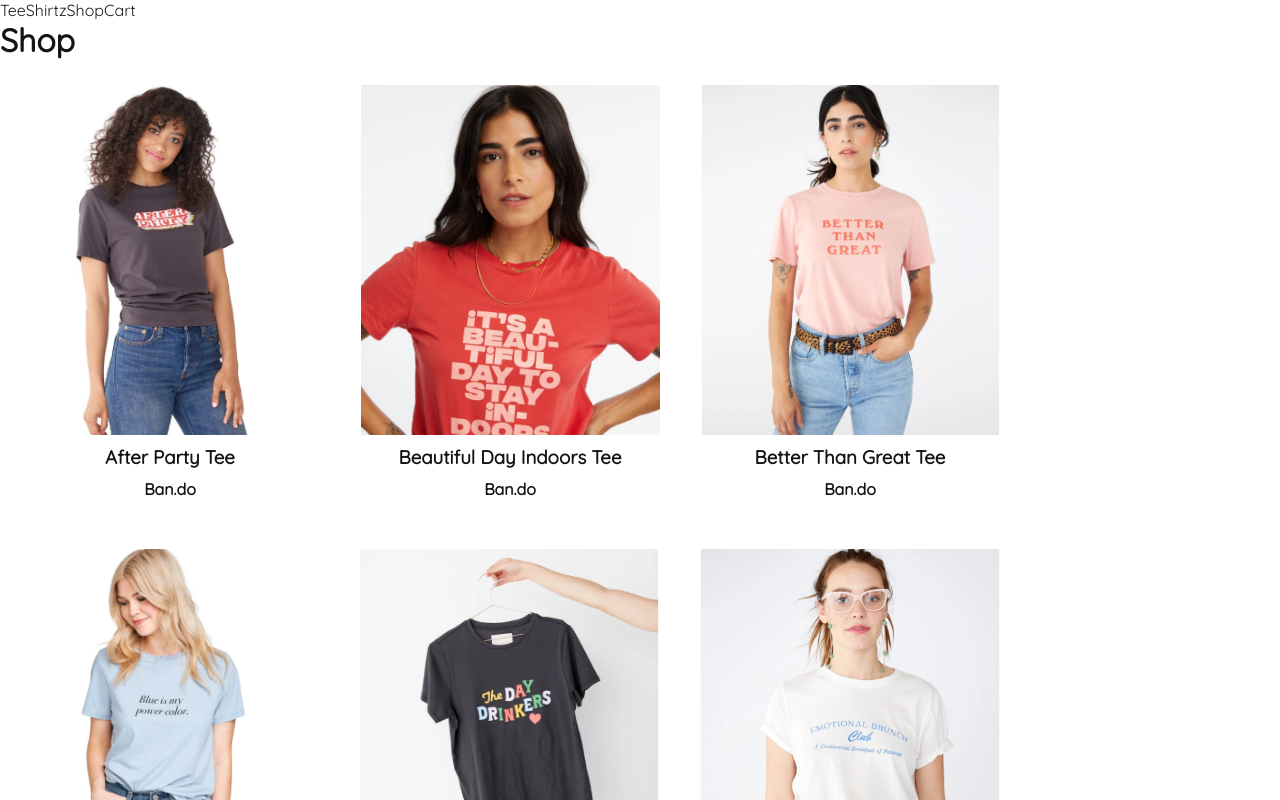
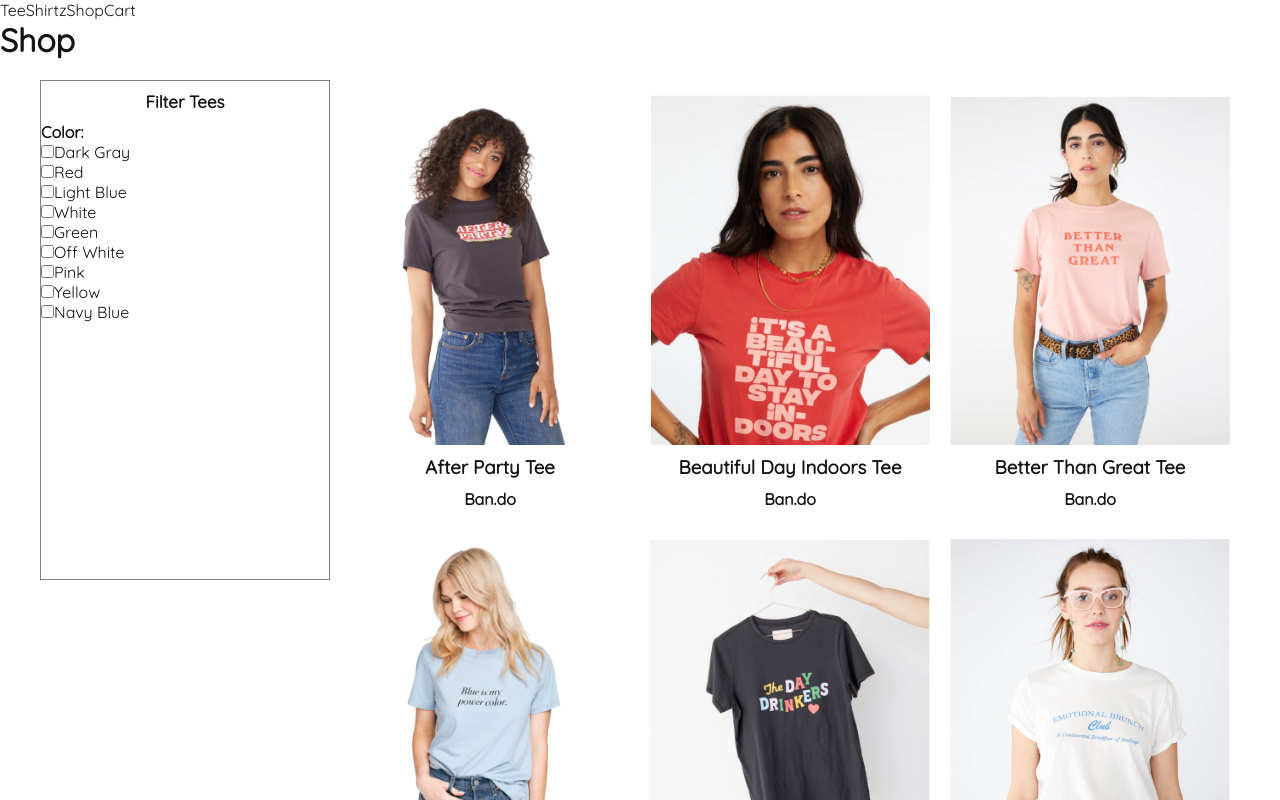
Before and after one commit to kathd/online-shop, a React (Create React App) app: page /shop in a window 1280 px wide. Shown: the top 800 px of the page. Built offline with nearby package versions, Linux system fonts and the light colour scheme.

Commit message:
show colors

```diff
--- a/src/components/filter/FilterWidget.jsx
+++ b/src/components/filter/FilterWidget.jsx
@@ -1,11 +1,39 @@
-import React from 'react';
+import React from "react";
+import "../../styles/filter.css";
+
+import products from "../../data/products";
 
 const FilterWidget = () => {
-    return (
-        <div>
+  // Get colors from data:
+  let colors = [];
+  products.map(product => {
+    return product.availableColors.map(color => colors.push(color));
+  });
+  // Remove color duplicates:
+  colors = colors.reduce((acc, cv) => {
+    if (acc.indexOf(cv) === -1) {
+      acc.push(cv);
+    }
+    return acc;
+  }, []);
 
-        </div>
-    )
-}
+  return (
+    <div className="widget">
+      <h3>Filter Tees</h3>
+      <div>
+        <h4>Color:</h4>
+        <form>
+          {colors.map((color, i) => (
+            <div key={i}>
+              <input type="checkbox" name="color" value={color} />
+              <label htmlFor="color">{color}</label>
+              <br />
+            </div>
+          ))}
+        </form>
+      </div>
+    </div>
+  );
+};
 
-export default FilterWidget
+export default FilterWidget;
--- a/src/components/products/ShowProducts.jsx
+++ b/src/components/products/ShowProducts.jsx
@@ -6,8 +6,9 @@ import products from "../../data/products";
 const ShowProducts = () => {
   return (
     <div className="show-products">
-      {products.map((product)=> (
+      {products.map(product => (
         <EachProduct
+          key={product.product}
           images={product.images}
           name={product.name}
           brand={product.brand}
--- /dev/null
+++ b/src/styles/filter.css
@@ -0,0 +1,14 @@
+div.widget {
+    width: 290px;
+    height: 500px;
+    position: fixed;
+    z-index: 1;
+    margin: 20px 10px 20px 40px;
+    border: 1px solid gray;
+}
+
+.widget h3 {
+    margin: 10px;
+    font-size: 17px;
+    text-align: center;
+}
--- a/src/styles/products.css
+++ b/src/styles/products.css
@@ -1,13 +1,16 @@
 div.show-products {
     width: 100%;
+    margin: 20px 0;
+    margin-left: 340px;
     display: flex;
     flex-direction: row;
     flex-wrap: wrap;
+    align-items: flex-end;
 }
 
 div.product-wrapper {
-    width: 300px;
-    margin: 20px;
+    width: 280px;
+    margin: 10px;
     display: flex;
     flex-direction: column;
     align-items: center;
--- /dev/null
+++ b/src/styles/shop-page.css
@@ -0,0 +1,4 @@
+div.shop-page {
+    display: flex;
+    flex-direction: row;
+}
--- a/src/views/Shop.jsx
+++ b/src/views/Shop.jsx
@@ -1,15 +1,19 @@
-import React from 'react';
-import FilterWidget from '../components/filter/FilterWidget';
-import ShowProducts from '../components/products/ShowProducts';
+import React from "react";
+import FilterWidget from "../components/filter/FilterWidget";
+import ShowProducts from "../components/products/ShowProducts";
+
+import '../styles/shop-page.css'
 
 const Shop = () => {
-    return (
-        <div>
-            <h1>Shop</h1>
-            <FilterWidget/>
-            <ShowProducts />
-        </div>
-    )
-}
+  return (
+    <div>
+      <h1>Shop</h1>
+      <div className="shop-page">
+        <FilterWidget />
+        <ShowProducts />
+      </div>
+    </div>
+  );
+};
 
-export default Shop
+export default Shop;
```
